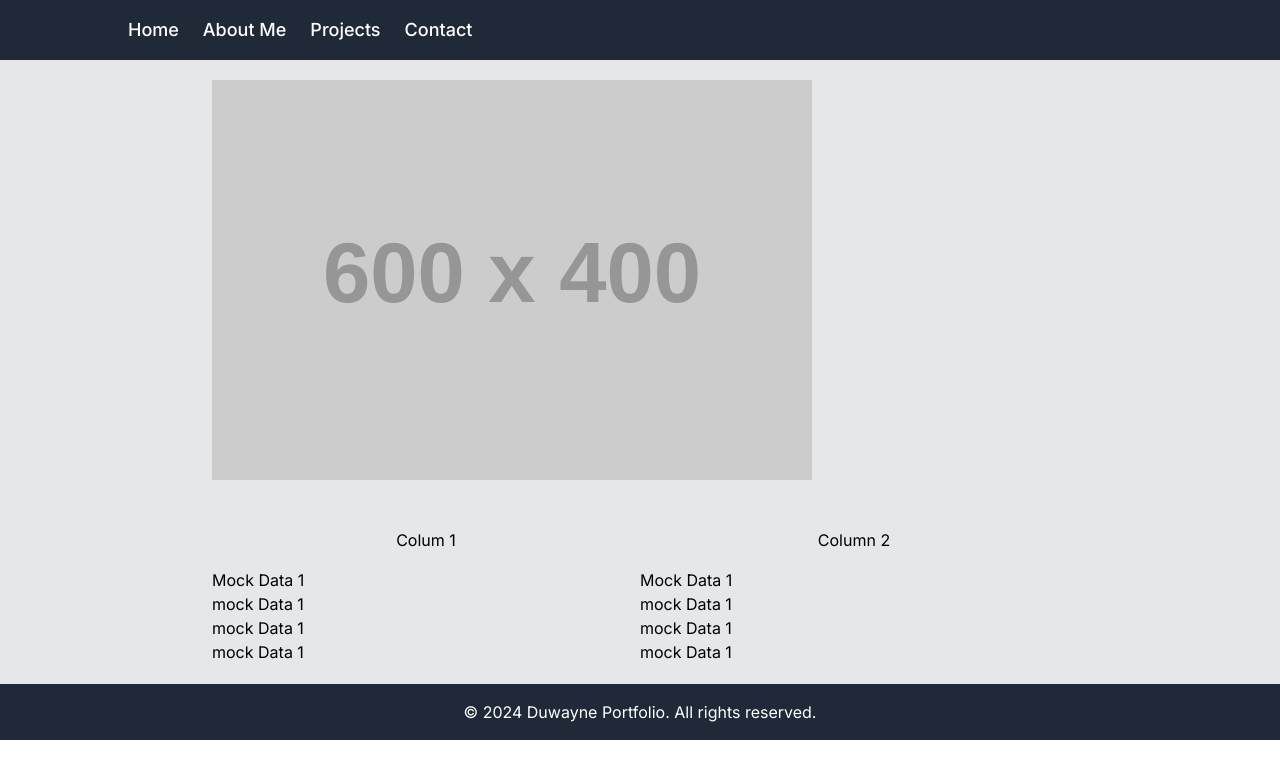
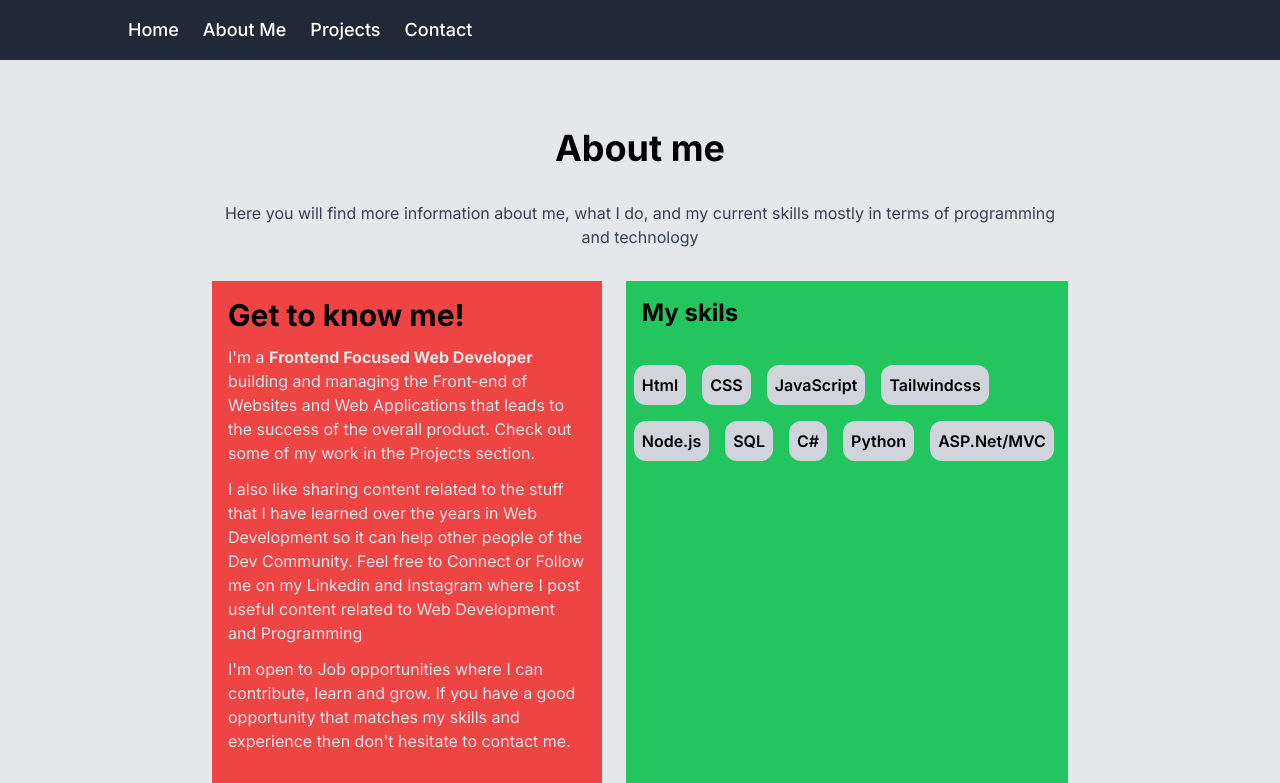
Before and after one commit to DFBlok/FrontEnd, a Next.js app in the folder tailwind/PORTFOLIO/my-portfolio-app/: page /Page2 in a window 1280 px wide. Shown: the top 783 px of the page. Built offline with nearby package versions, Linux system fonts and the light colour scheme.

Commit message:
Home/About page update

```diff
--- a/tailwind/PORTFOLIO/my-portfolio-app/app/Page2/page.tsx
+++ b/tailwind/PORTFOLIO/my-portfolio-app/app/Page2/page.tsx
@@ -1,37 +1,78 @@
-import React from 'react'
+import React from "react";
 
 const Page2 = () => {
-  return(
+  return (
     <>
-        <section className='bg-gray-200'>
-          <div className='w-[70%] mx-auto p-5 items-center'>
-            <div className='items-center'>
-              <img src="https://placehold.co/600x400/png" alt="placeholder" />
-            </div >
-            <div className='mt-8 flex justify-between w-full'>
-              <div className='w-1/2'>
-                  <h2 className='text-center m-4'>Colum 1</h2>
-                  <ul>
-                    <li>Mock Data 1</li>
-                    <li>mock Data 1</li>
-                    <li>mock Data 1</li>
-                    <li>mock Data 1</li>
-                  </ul>
-              </div>
-              <div className='w-1/2'>
-                <h2 className='text-center m-4'>Column 2</h2>
-                <ul>
-                  <li>Mock Data 1</li>
-                  <li>mock Data 1</li>
-                  <li>mock Data 1</li>
-                  <li>mock Data 1</li>
-                </ul>
-              </div>
+      <section className="bg-gray-200 py-12">
+        <div className="w-[70%] mx-auto p-5 items-center">
+          <div>
+            <h1 className="text-center font-bold text-4xl">About me</h1>
+            <hr />
+            <p className="text-m text-gray-700 text-center py-5 m-3">
+              Here you will find more information about me, what I do, and my
+              current skills mostly in terms of programming and technology
+            </p>
+          </div>
+          <div className="flex gap-6 ">
+            <div className="bg-red-500 w-[80%] p-4">
+              <h2 className="text-3xl font-bold mb-3">Get to know me!</h2>
+              <p className="text-m text-gray-200 mb-3">
+                I&apos;m a <b>Frontend Focused Web Developer</b> building and
+                managing the Front-end of Websites and Web Applications that
+                leads to the success of the overall product. Check out some of
+                my work in the Projects section.
+              </p>
+              <p className="text-m text-gray-200 mb-3">
+                I also like sharing content related to the stuff that I have
+                learned over the years in Web Development so it can help other
+                people of the Dev Community. Feel free to Connect or Follow me
+                on my Linkedin and Instagram where I post useful content related
+                to Web Development and Programming
+              </p>
+              <p className="text-m text-gray-200 mb-3">
+                I&apos;m open to Job opportunities where I can contribute, learn
+                and grow. If you have a good opportunity that matches my skills
+                and experience then don&apos;t hesitate to contact me.
+              </p>
+              <button className="text-lg bg-purple-600 text-white px-8 py-2 my-5 rounded-xl font-semibold">
+                Contact
+              </button>
+            </div>
+            <div className="bg-green-500 w/2">
+              <h1 className="text-2xl font-bold mb-3 p-4">My skils</h1>
+              <button className="bg-gray-300 p-2 rounded-xl text-m font-semibold m-2">
+                Html
+              </button>
+              <button className="bg-gray-300 p-2 rounded-xl text-m font-semibold m-2">
+                CSS
+              </button>
+              <button className="bg-gray-300 p-2 rounded-xl text-m font-semibold m-2">
+                JavaScript
+              </button>
+              <button className="bg-gray-300 p-2 rounded-xl text-m font-semibold m-2">
+                Tailwindcss
+              </button>
+              <button className="bg-gray-300 p-2 rounded-xl text-m font-semibold m-2">
+                Node.js
+              </button>
+              <button className="bg-gray-300 p-2 rounded-xl text-m font-semibold m-2">
+                SQL
+              </button>
+              <button className="bg-gray-300 p-2 rounded-xl text-m font-semibold m-2">
+                C#
+              </button>
+              <button className="bg-gray-300 p-2 rounded-xl text-m font-semibold m-2">
+                Python
+              </button>
+              <button className="bg-gray-300 p-2 rounded-xl text-m font-semibold m-2">
+                ASP.Net/MVC
+              </button>
             </div>
           </div>
-        </section>
+        </div>
+      </section>
     </>
-  )
-}
+  );
+};
 
-export default Page2
+export default Page2;
--- a/tailwind/PORTFOLIO/my-portfolio-app/app/page.tsx
+++ b/tailwind/PORTFOLIO/my-portfolio-app/app/page.tsx
@@ -3,19 +3,32 @@ import Image from "next/image";
 export default function Home() {
   return (
     <>
-      <header className="bg-gray-200 text-white py-12 w-full max-h-screen">
-        <div className="w-[80%] mx-auto p-5  item-center">
-          <div>
-            <h1 className="text-4xl font-semibold py-9 text-center">HELLO WORLD!!
-            </h1>
-            <p className="text-black text-center italic">
-              Lorem, ipsum dolor sit amet consectetur adipisicing elit. Unde nesciunt deserunt, aperiam temporibus consectetur voluptatem tempore eum? Culpa molestias totam, fugit non deserunt, a, praesentium reiciendis unde voluptates adipisci excepturi.
-            </p>
+      <header className="bg-gray-200 text-white py-12 w-full">
+        <div className="max-w-7xl mx-auto px-4 md:px-8">
+          <div className="flex flex-col md:flex-row items-center">
+            <div className="md:w-1/2">
+              <h1 className="text-4xl font-semibold text-red-400 py-3 md:py-0 md:text-left mb-4">
+                Hello, I&apos;m Duwayne Blok
+              </h1>
+              <p className="text-black text-center md:text-left italic">
+                I&apos;m a Software Developer based in South Africa, Gqeberha,
+                formerly known as Port Elizabeth.
+              </p>
+            </div>
+            <div className="md:w-1/2 md:ml-8">
+              <div className="w-full md:w-96 mx-auto">
+                <Image
+                  src="/asset/profile.jpg"
+                  alt="profile"
+                  width={400}
+                  height={300}
+                  className="rounded-full"
+                />
+              </div>
+            </div>
           </div>
         </div>
       </header>
-
-
     </>
   );
 }
```
Also changed, not shown: tailwind/PORTFOLIO/my-portfolio-app/public/asset/profile.jpg (added).
